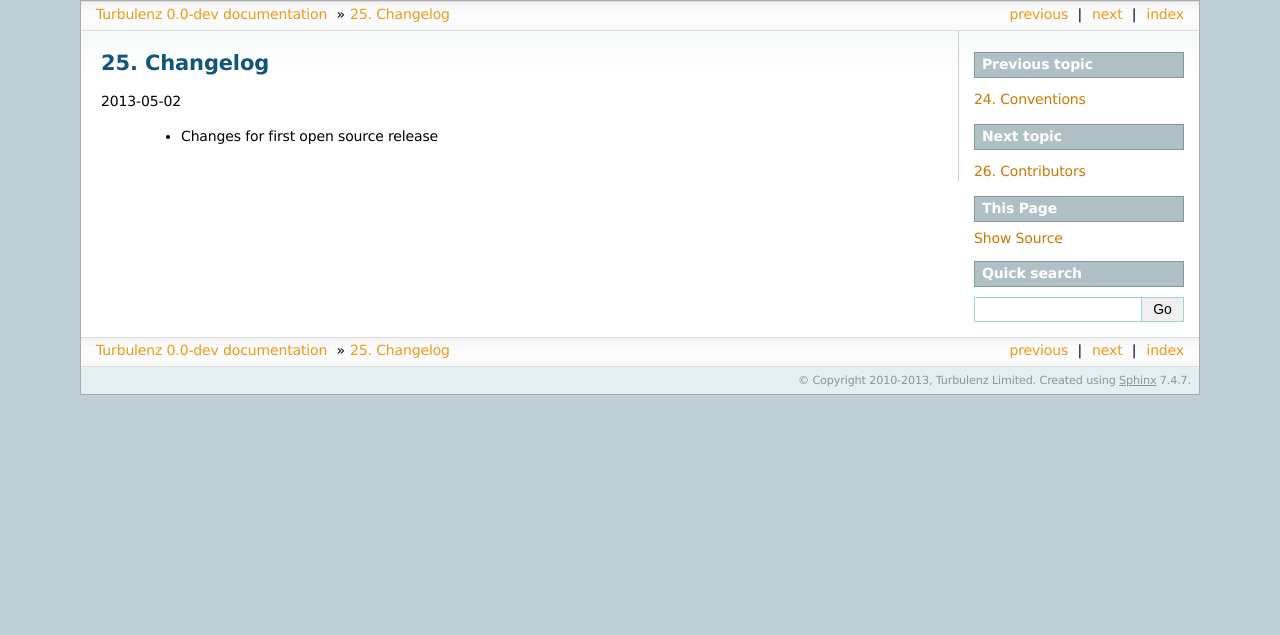
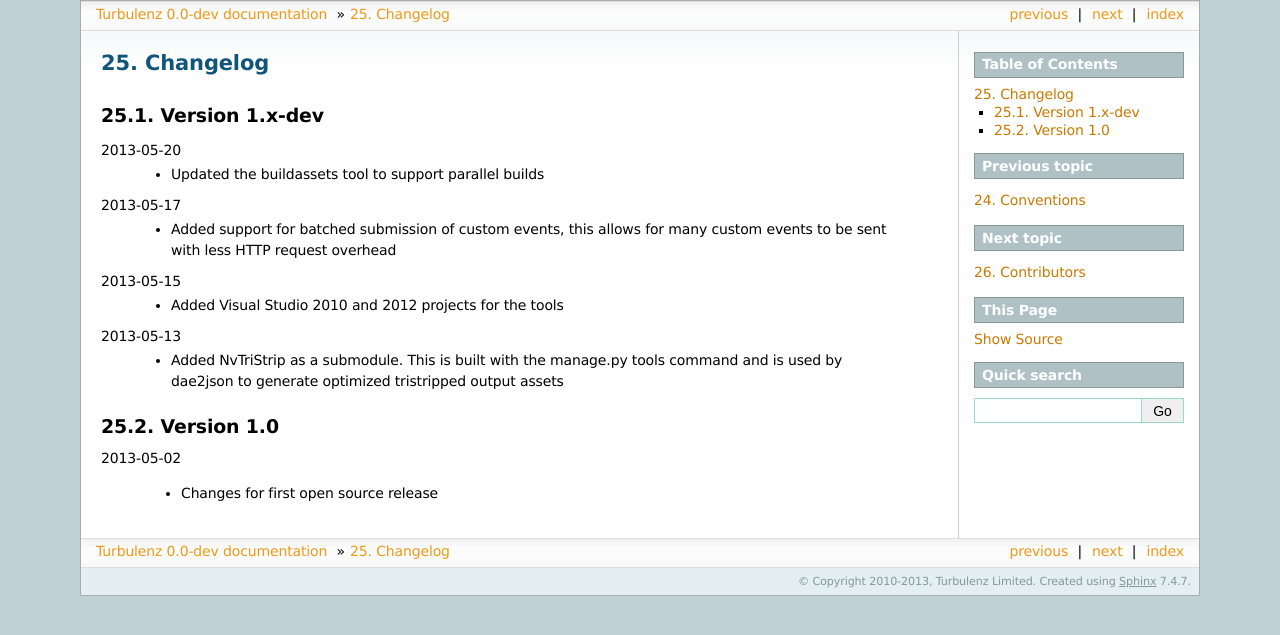
Before and after one commit to turbulenz/turbulenz_engine, a Sphinx documentation site: the page built from docs/source/changelog.rst, in a window 1280 px wide. Shown: the top 635 px of the page. Built offline with Sphinx 7.4.7, drawn with Linux system fonts in a browser that asks for light colours.

Commit message:
Update the changelog with some of the recent features

```diff
--- a/docs/source/changelog.rst
+++ b/docs/source/changelog.rst
@@ -7,6 +7,24 @@
 Changelog
 ---------
 
+Version 1.x-dev
+---------------
+
+2013-05-20
+    - Updated the buildassets tool to support parallel builds
+2013-05-17
+    - Added support for batched submission of custom events, this allows for many custom events to be sent
+      with less HTTP request overhead
+2013-05-15
+    - Added Visual Studio 2010 and 2012 projects for the tools
+2013-05-13
+    - Added NvTriStrip as a submodule. This is built with the manage.py tools command and is used by dae2json
+      to generate optimized tristripped output assets
+
+
+Version 1.0
+-----------
+
 2013-05-02
 
     - Changes for first open source release
```
